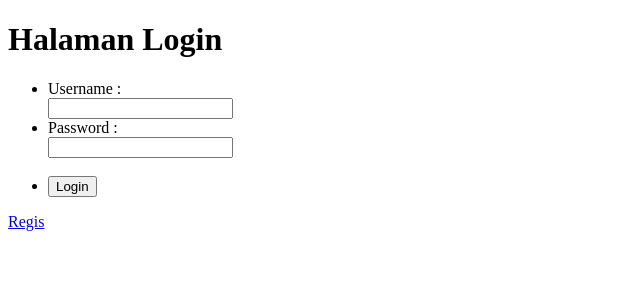
After one commit to Green-Bubble/Mini_Projects, a PHP site: page /login.php in a window 1280 px wide. The commit adds this page. Shown: the top 300 px of the page, without its empty margins (0-640 px from the left). Run offline with PHP 8.4, Linux system fonts and the light colour scheme.

Commit message:
adding login regis logout (session)

```diff
--- a/note php/function.php
+++ b/note php/function.php
@@ -57,4 +57,40 @@ function cari($keyword)
   return query($query);
 }
 
+function regis($data){
+  global $conn;
+
+  $username = strtolower(stripslashes($data["username"])) ;
+  $password = mysqli_real_escape_string($conn, $data["password"]) ;
+  $konfirmasi = mysqli_real_escape_string($conn, $data["konfirmasi"]);
+
+  $queryCek = "SELECT username FROM pengguna WHERE username = '$username'";
+  $result = mysqli_query($conn, $queryCek);
+
+  if(mysqli_fetch_assoc($result)){
+    echo "
+      <script>
+        alert('usernamenya dan dipake dek');
+      </script>
+    ";
+    return false;
+  }
+
+  if($password !== $konfirmasi){
+    echo "
+    <script>
+      alert ('konfirmasi password ga sesuai dek');
+    </script>
+    ";
+    return false;
+  }
+
+  $password = password_hash($password, PASSWORD_DEFAULT);
+
+  $queryMasukin = "INSERT INTO pengguna VALUES ('','$username', '$password')";
+  mysqli_query($conn, $queryMasukin);
+
+  return mysqli_affected_rows($conn);
+}
+
 ?>
--- a/note php/hapus.php
+++ b/note php/hapus.php
@@ -1,4 +1,9 @@
 <?php
+session_start();
+if(!isset($_SESSION["login"])){
+  header("Location: login.php");
+  exit;
+}
 
 require 'function.php';
 $id = $_GET["id"];
--- /dev/null
+++ b/note php/login.php
@@ -0,0 +1,69 @@
+<?php
+session_start();
+require 'function.php';
+
+if(isset($_SESSION["login"])){
+  header("Location: index.js");
+}
+
+if (isset($_POST["login"])) {
+  $username = $_POST["username"];
+  $password = $_POST["password"];
+
+  $result = mysqli_query($conn, "SELECT * FROM pengguna WHERE username = '$username'");
+
+  if (mysqli_num_rows($result) === 1) {
+    $row = mysqli_fetch_assoc($result);
+    var_dump($row["password"]);
+    if (password_verify($password, $row["password"])) {
+      $_SESSION["login"] = true;
+      header("Location: index.js");
+      exit;
+    }
+  }
+  $error = true;
+}
+?>
+
+<!DOCTYPE html>
+<html lang="en">
+
+<head>
+  <meta charset="UTF-8" />
+  <meta http-equiv="X-UA-Compatible" content="IE=edge" />
+  <meta name="viewport" content="width=device-width, initial-scale=1.0" />
+  <title>Login</title>
+  <style>
+    label {
+      display: block;
+    }
+  </style>
+</head>
+
+<body>
+  <h1>Halaman Login</h1>
+
+  <?php if (isset($error)): ?>
+    <p style="color: red;">Username atau Password salah dekkk dekk</p>
+  <?php endif; ?>
+
+  <form action="" method="post">
+    <ul>
+      <li>
+        <label for="username">Username :</label>
+        <input type="text" name="username" id="username" required>
+      </li>
+      <li>
+        <label for="password">Password :</label>
+        <input type="password" name="password" id="password" required>
+      </li>
+      <br>
+      <li>
+        <button type="submit" name="login">Login</button>
+      </li>
+    </ul>
+  </form>
+  <a href="registrasi.php">Regis</a>
+</body>
+
+</html>
--- a/note php/tambah.php
+++ b/note php/tambah.php
@@ -1,4 +1,10 @@
 <?php
+session_start();
+if (!isset($_SESSION["login"])) {
+  header("Location: login.php");
+  exit;
+}
+
 require 'function.php';
 
 if (isset($_POST["submit"])) {
--- a/note php/ubah.php
+++ b/note php/ubah.php
@@ -1,4 +1,10 @@
 <?php
+session_start();
+if (!isset($_SESSION["login"])) {
+  header("Location: login.php");
+  exit;
+}
+
 require 'function.php';
 
 $id = $_GET["id"];
```
Also changed, not shown: note php/index.php (+9 -1 lines), note php/logout.php (added, +8 -0 lines), note php/registrasi.php (added, +57 -0 lines).
